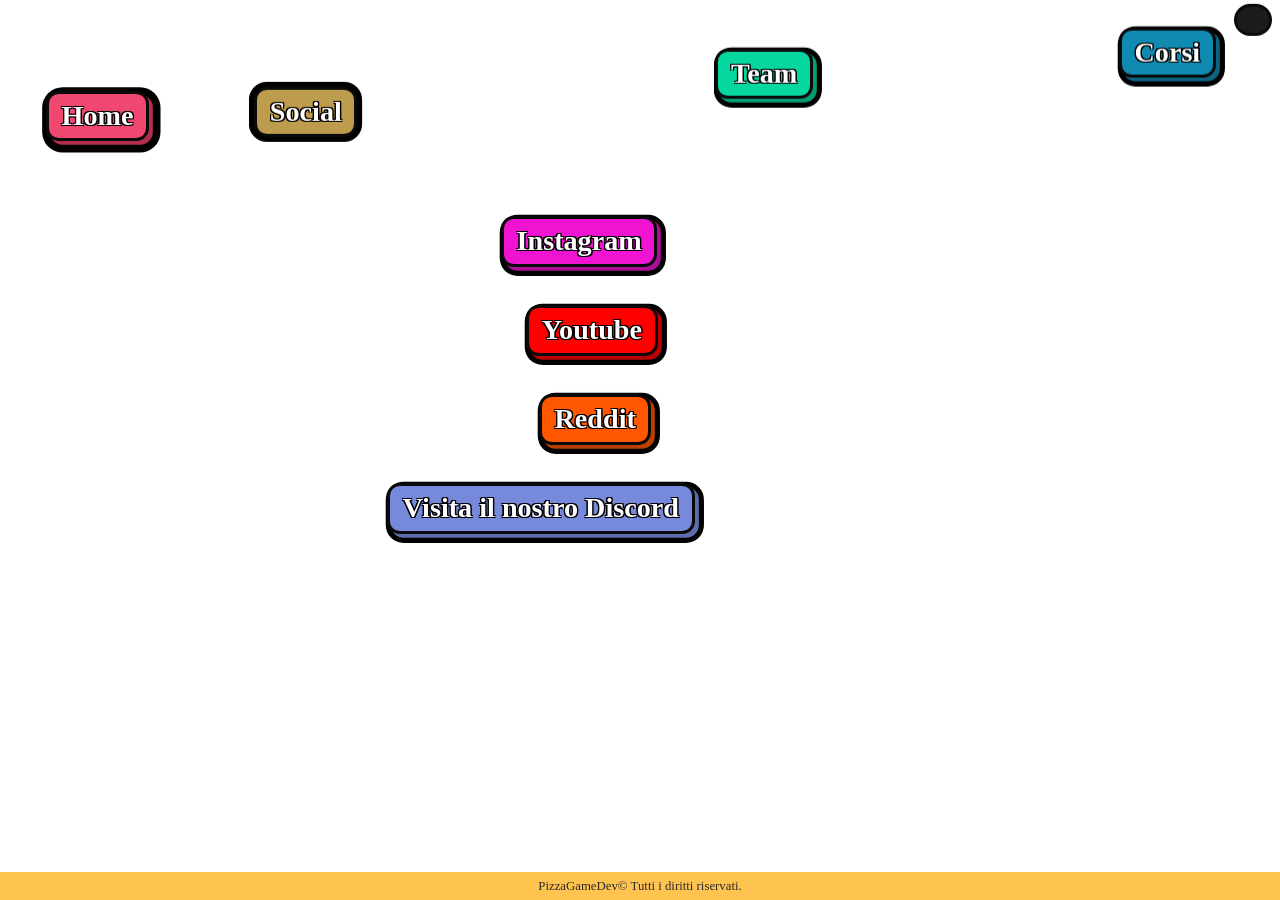
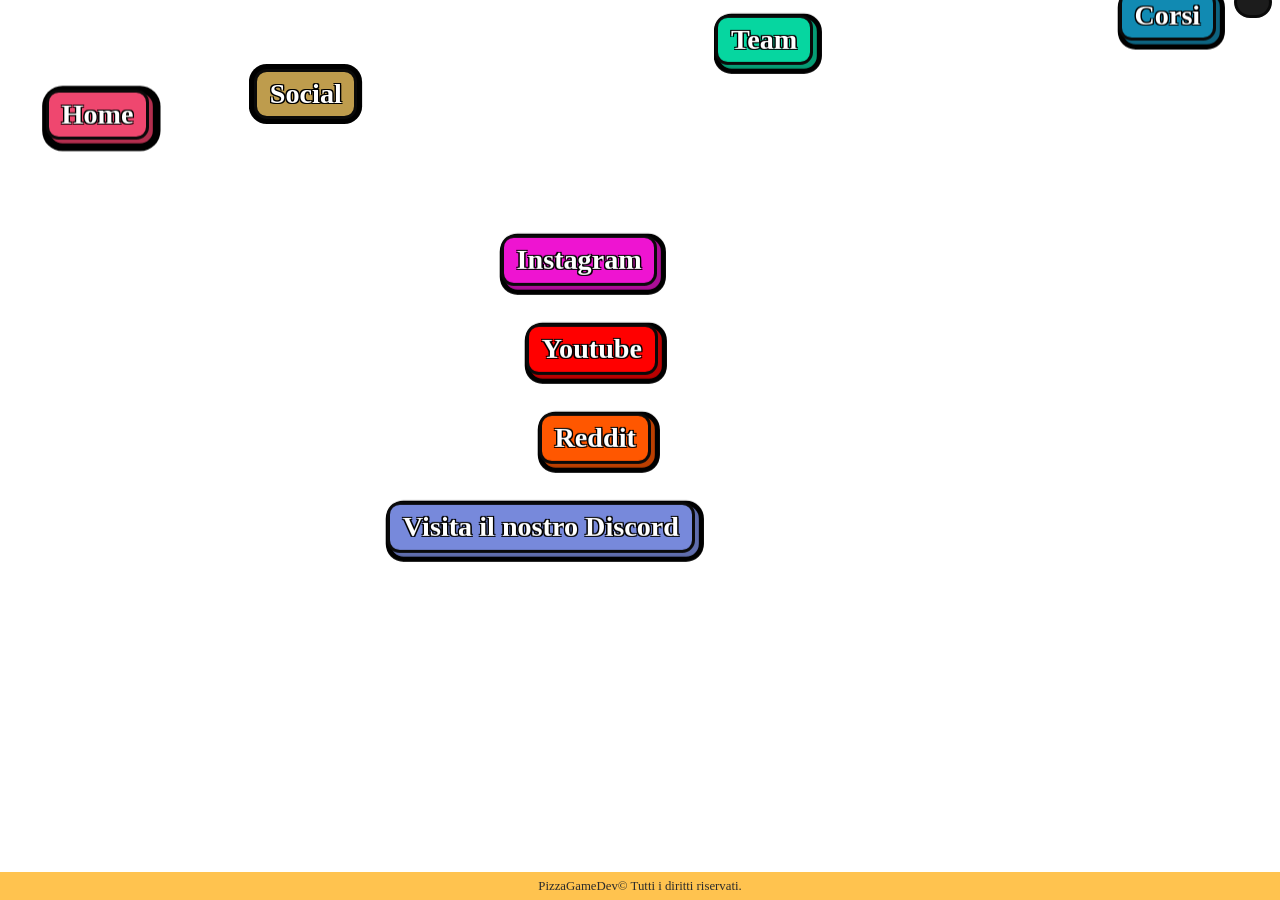

Update Css_Social.css

--- a/CSS/Css_Social.css
+++ b/CSS/Css_Social.css
@@ -268,7 +268,7 @@ footer{
     }
     
     #button_team{
-        margin-left: 20%;
+        margin-left: 18%;
     }
     
     #button_corsi{
